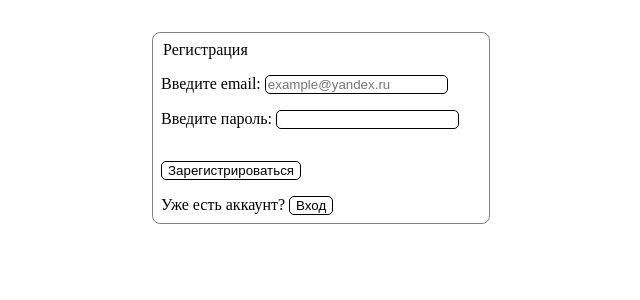
After one commit to Klonochkin/practical-task, a FastAPI app: template templates/register.html in a window 1280 px wide. The commit adds this page. Shown: the top 300 px of the page, without its empty margins (319-959 px from the left). Run offline with FastAPI, Linux system fonts and the light colour scheme; the template is opened without the code that fills it, so the values that code supplies are empty.

Commit message:
feat: adds register form

```diff
--- a/app.py
+++ b/app.py
@@ -1,10 +1,12 @@
-from fastapi import FastAPI, Request,Form,Response,File,UploadFile
+from fastapi import FastAPI, Request,Form,Response,File,UploadFile,HTTPException
 from fastapi.staticfiles import StaticFiles
 from fastapi.templating import Jinja2Templates
 from fastapi.staticfiles import StaticFiles
 from pymongo import MongoClient
 import string
 import random
+import hashlib
+import os
 
 
 # Алфавит для создания случайных названий картинок
@@ -16,8 +18,19 @@ app = FastAPI()
 
 client = MongoClient("db", 27017)
 db = client.test_database
+dbPassword = client.password_database
 collection = client.test_collection
+collectionPassword = client.password_collection
 posts = db.posts
+postsPassword = dbPassword.posts
+
+
+# print(f"ПОИСК ПОЧТЫ: {list(postsPassword.aggregate([{'$unset': '_id'}]))}")
+print(f"ПОИСК ПОЧТЫ: {postsPassword.find_one({'email': 'example@yandex.ru', 'password': '1'})}")
+
+# print("123")
+
+
 
 app.mount("/static", StaticFiles(directory="static"), name="static")
 
@@ -28,6 +41,11 @@ async def welcome(request:Request) :
 @app.get('/auth')
 async def welcome(request:Request) :
     return templates.TemplateResponse(name='auth.html',context={'request':request})
+
+@app.get('/register')
+async def welcome(request:Request) :
+    return templates.TemplateResponse(name='register.html',context={'request':request})
+
 
 @app.post('/changeData')
 async def upload(request: Request):
@@ -86,7 +104,6 @@ async def uploadFile(file: UploadFile):
 @app.post('/sendForm')
 async def sendForm(request: Request):
     form_data = await request.form()
-    photo_device = form_data.get("photo_device")
 
     n=posts.count_documents({})
     if( posts.count_documents({}) == n):
@@ -114,3 +131,40 @@ async def delete_file(request: Request):
     except FileNotFoundError:
         pass
     return {"info": f"file {data} deleted"}
+
+@app.post("/signIn")
+async def signIn(request: Request):
+    data = await request.json()
+    email = data["email"]
+    password = data["password"]
+    res = postsPassword.find_one({'email': email, 'password': password})
+    print(f"ПРОВЕРКА ПОЧТЫ: {res}")
+    if(res==None):
+        return {"status" : 403}
+    return {"message": "Вход успешен"}
+
+@app.post("/signUp")
+async def signUp(request: Request):
+    data = await request.json()
+    email = data["email"]
+    password = data["password"]
+    salt = os.urandom(16)
+    print(f"СОЛЬ РАЗКОДИРОВАННАЯ: {salt.hex()}")
+    print(f"СОЛЬ ЗАКОДИРОВАННАЯ: {salt.hex().encode('utf-8')}")
+    print(f"СОЛЬ ОБЫЧНАЯ: {salt.hex().encode('utf-8')}")
+    dk = hashlib.pbkdf2_hmac('sha256', password.encode('utf-8'), salt.hex().encode('utf-8'), 100000)
+    print(f"ХЕШИРОВАННЫЙ ПАРОЛЬ {dk.hex()}")
+    res = postsPassword.find_one({'email': email})
+    if(res!=None):
+        return {"status" : 403}
+    if(len(password)<8):
+        return {"status" : 422}
+    n=postsPassword.count_documents({})
+
+    if( postsPassword.count_documents({}) == n):
+        post = {
+            "email": email,
+            "password":password
+        }
+        postsPassword.insert_one(post).inserted_id
+    return {"message": "Регистрация успешна"}
--- /dev/null
+++ b/static/scripts-register.js
@@ -0,0 +1,41 @@
+
+document.getElementById('form-register').addEventListener('submit', (event)=>{
+
+	event.preventDefault();
+	let valueEmail = document.getElementById('email-register').value;
+	let valuePassword = document.getElementById('password-register').value;
+
+	fetch('/signUp', {
+		method: 'POST',
+		headers: {
+			'Content-Type': 'application/json',
+		},
+		body: JSON.stringify({
+			email: valueEmail,
+			password: valuePassword
+		}),
+	})
+	.then((response) => response.json())
+	.then((data) => {
+		if(data["status"] === 403){
+			document.getElementById('error-register').classList.remove("visually-hidden");
+			document.getElementById('error-register').innerHTML="Аккаунт с таким адресом уже существует";
+		}
+		else if(data["status"] === 422){
+			document.getElementById('error-register').classList.remove("visually-hidden");
+			document.getElementById('error-register').innerHTML="Пароль должен быть не менее 8 символов";
+		}
+		else{
+			document.getElementById('error-register').classList.add("visually-hidden");
+			document.getElementById('error-register').innerHTML="";
+			document.cookie = `email=${valueEmail}; max-age=3600`;
+			window.location.href = '/';
+		}
+	})
+	.catch((error) => console.log(error));
+})
+
+
+document.getElementById('toAuth').addEventListener('click', ()=>{
+	window.location.href = '/auth';
+})
--- a/static/style-auth.css
+++ b/static/style-auth.css
@@ -7,4 +7,32 @@
 	gap: 1rem;
 	align-items: start;
 	border: 0.1rem grey solid;
+	min-width: 20rem;
+	border-radius: 0.5rem;
 }
+.visually-hidden{
+	visibility: hidden;
+}
+.form__error{
+	color: red;
+	font-size: 1rem;
+}
+button{
+	background-color: rgb(255, 255, 255);
+	color: black;
+	border: 1px black solid;
+	border-radius: 5px;
+  }
+button:not(:disabled){
+cursor: pointer;
+}
+button:hover:not(:disabled) {
+background: rgb(255, 255, 255);
+color: #000000;
+border-color: #000000;
+}
+input[type=text] {
+background: rgb(255, 255, 255) ;
+border: 1px black solid;
+border-radius: 5px;
+}
--- /dev/null
+++ b/templates/register.html
@@ -0,0 +1,32 @@
+<!doctype html>
+<html lang="ru-RU">
+
+<head>
+    <meta name="viewport" content="width=device-width, initial-scale=1">
+    <meta charset="utf-8">
+	<link href="/static/style-auth.css" rel="stylesheet">
+    <title>Добро пожаловать</title>
+</head>
+
+<body>
+	<form class="form" id="form-register">
+		<legend>
+			Регистрация
+		</legend>
+		<label> Введите email:
+			<input id="email-register" type="text" required placeholder="example@yandex.ru">
+		</label>
+		<label> Введите пароль:
+			<input id="password-register" type="text" required>
+		</label>
+		<div class="form__error visually-hidden" id="error-register"></div>
+		<button>Зарегистрироваться</button>
+		<span>
+			Уже есть аккаунт?
+			<button type="button" id="toAuth">Вход</button>
+		</span>
+	</form>
+	<script src="/static/scripts-register.js"></script>
+</body>
+
+</html>
```
Also changed, not shown: static/scripts-auth.js (+33 -5 lines), templates/auth.html (+10 -5 lines), static/style.css (line endings or trailing spaces).
